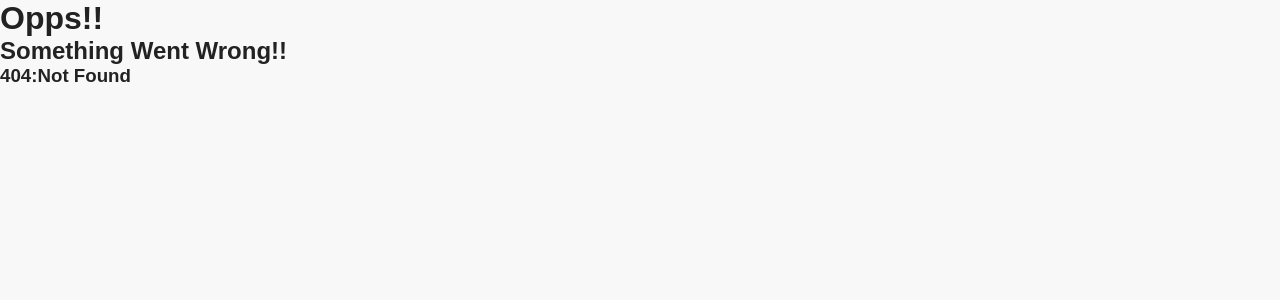
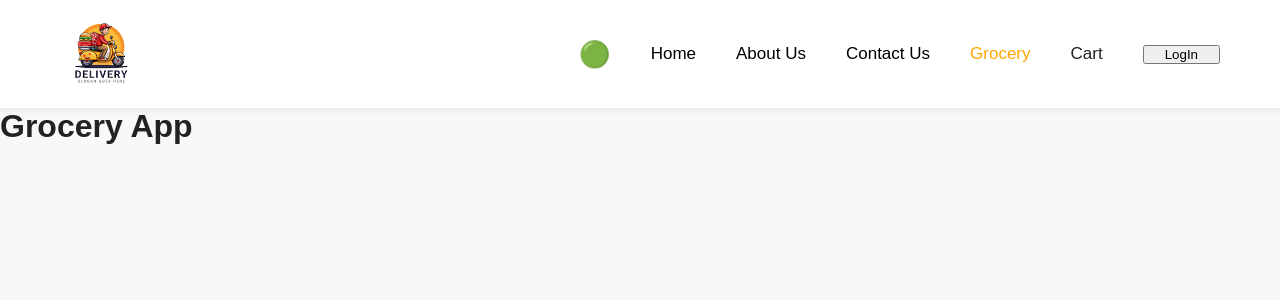
Before and after one commit to Jitendra253/React-Js, a React (Vite) app: page /grocery in a window 1280 px wide. Before the commit this address had no page. Shown: the top 300 px of the page. Built offline with nearby package versions, Linux system fonts and the light colour scheme.

Commit message:
lazy loading

```diff
--- a/src/App.jsx
+++ b/src/App.jsx
@@ -1,4 +1,4 @@
-import React from "react";
+import React, { lazy, Suspense } from "react";
 import ReactDOM from "react-dom/client";
 import { Header } from "./components/Header";
 import { Body } from "./components/Body";
@@ -7,6 +7,8 @@ import About from "./components/About";
 import Contact from "./components/Contact";
 import Error from "./components/Error";
 import RestarurantMenu from "./components/RestaurantMenu";
+
+const Grocery = lazy(() => import("./components/Grocery"))
 
 const AppLayout = () => (
   <div className="app">
@@ -33,6 +35,14 @@ const appRouter = createBrowserRouter([
         element: <Contact />
       },
       {
+        path: "/grocery",
+        element: (
+          <Suspense fallback={<h1>Loadign...</h1>}>
+            <Grocery />
+          </Suspense>
+        )
+      },
+      {
         path: "/restaurant/:resId",
         element: <RestarurantMenu />
       }
--- /dev/null
+++ b/src/components/Grocery.jsx
@@ -0,0 +1,8 @@
+const Grocery = () => {
+  return (
+    <div>
+      <h1>Grocery App</h1>
+    </div>
+  )
+}
+export default Grocery;
--- a/src/components/Header.jsx
+++ b/src/components/Header.jsx
@@ -30,6 +30,9 @@ export const Header = () => {
           <li>
             <NavLink className={({ isActive }) => isActive ? "active" : ""} to="/contact"> Contact Us</NavLink>
           </li>
+          <li>
+            <NavLink className={({ isActive }) => isActive ? "active" : ""} to="/grocery"> Grocery</NavLink>
+          </li>
           <li>Cart</li>
           <button className="login-btn" onClick={() => setIsloggedIn(prev => !prev)}>{isLoggedName ? "Logout" : "LogIn"}</button>
         </ul>
```
